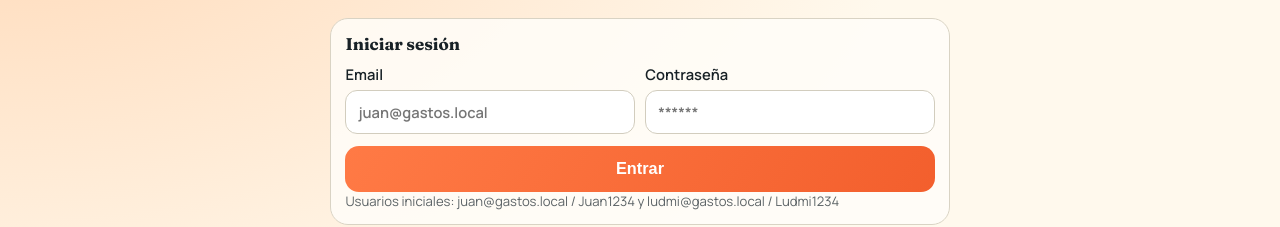
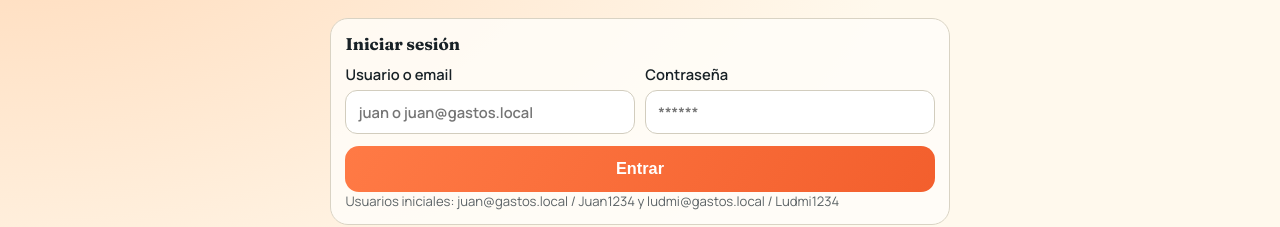
Before and after one commit to juanma414/gastos-frontend, an Angular app: page / in a window 1280 px wide. Shown: the part 135-362 px from the top of the page. Built offline with nearby package versions, Linux system fonts and the light colour scheme.

Commit message:
feat: support username-or-email login input

```diff
--- a/src/app/api.service.ts
+++ b/src/app/api.service.ts
@@ -114,8 +114,10 @@ export class ApiService {
     };
   }
 
-  login(email: string, password: string): Observable<LoginResponse> {
-    return this.withRetry(this.http.post<LoginResponse>(`${API_URL}/auth/login`, { email, password }));
+  login(identifier: string, password: string): Observable<LoginResponse> {
+    return this.withRetry(
+      this.http.post<LoginResponse>(`${API_URL}/auth/login`, { identifier, password })
+    );
   }
 
   me(): Observable<AuthUser> {
--- a/src/app/app.html
+++ b/src/app/app.html
@@ -33,8 +33,8 @@
       <h2>Iniciar sesión</h2>
       <div class="grid">
         <label>
-          Email
-          <input type="email" formControlName="email" placeholder="juan@gastos.local" />
+          Usuario o email
+          <input type="text" formControlName="identifier" placeholder="juan o juan@gastos.local" />
         </label>
 
         <label>
--- a/src/app/app.ts
+++ b/src/app/app.ts
@@ -117,7 +117,7 @@ export class App implements OnInit {
   });
 
   protected readonly loginForm = this.fb.group({
-    email: ['', [Validators.required, Validators.email]],
+    identifier: ['', [Validators.required]],
     password: ['', [Validators.required, Validators.minLength(6)]]
   });
 
@@ -186,12 +186,12 @@ export class App implements OnInit {
     }
 
     const value = this.loginForm.getRawValue();
-    if (!value.email || !value.password) return;
+    if (!value.identifier || !value.password) return;
 
     this.errorMessage.set('');
     this.isLoading.set(true);
 
-    this.api.login(value.email, value.password).subscribe({
+    this.api.login(value.identifier, value.password).subscribe({
       next: (response) => {
         this.api.setToken(response.token);
         this.currentUser.set(response.user);
```
